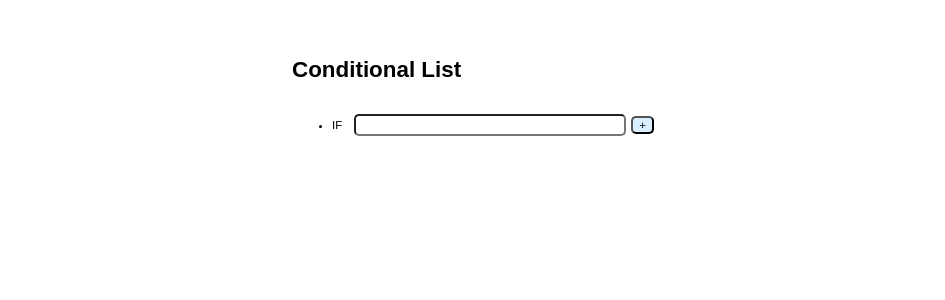
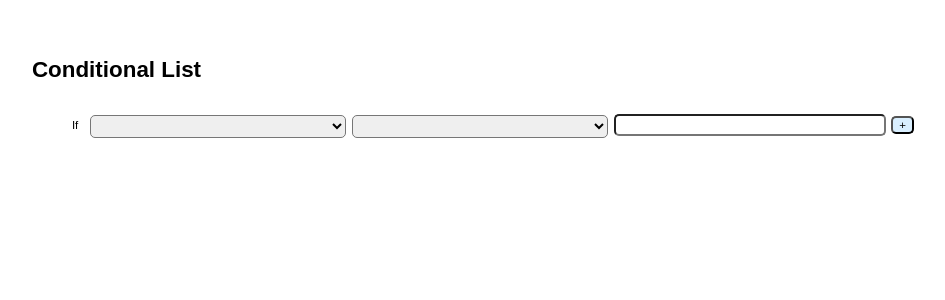
Before and after one commit to AnthonySorise/react-conditional-list, a React (Create React App) app: page / in a window 1280 px wide. Shown: the top 300 px of the page, without its empty margins (167-1112 px from the left). Built offline with nearby package versions, Linux system fonts and the light colour scheme.

Commit message:
another commit

```diff
--- a/src/Components/AddItem.js
+++ b/src/Components/AddItem.js
@@ -11,22 +11,137 @@ const AddItem = props => {
 
     const handleSubmit = (e) => {
         e.preventDefault();
-        let newItem = {text: text, dateTime: getDateString()};
+        let newItem = {text: text, dateTime: getDateString(), ifItem01: document.getElementById('ifItem01').value, ifItemOperator: document.getElementById('ifItemOperator').value, ifItem02: document.getElementById('ifItem02').value};
         props.handleAddItem(newItem);
         setText("");
-        document.getElementById("ifItem03").focus();
+    }
+
+    const concatenateValues = () => {
+        let ifItem01 = document.getElementById('ifItem01');
+        let ifItemOperator = document.getElementById('ifItemOperator');
+        let ifItem02 = document.getElementById('ifItem02');
+
+        return "if " + ifItem01.value + " " + ifItemOperator.options[ifItemOperator.selectedIndex].text + " " + ifItem02.value;
     }
 
     return (
         <div className="addItem">
             <ul>
-                <li>IF
+                <li className="addItemLi">If
                     <form onSubmit={handleSubmit}>
+                        <select id="ifItem01" name="ifItem01" onChange={e => setText(concatenateValues())}>
+                            <option value=""></option>
+                            <option value="carfaxoneowner">carfaxoneowner</option>
+                            <option value="comment1">comment1</option>
+                            <option value="comment2">comment2</option>
+                            <option value="comment3">comment3</option>
+                            <option value="comment4">comment4</option>
+                            <option value="comment5">comment5</option>
+                            <option value="comment6">comment6</option>
+                            <option value="comment7">comment7</option>
+                            <option value="comment8">comment8</option>
+                            <option value="comment9">comment9</option>
+                            <option value="comment10">comment10</option>
+                            <option value="comment11">comment11</option>
+                            <option value="comment12">comment12</option>
+                            <option value="comment13">comment13</option>
+                            <option value="comment14">comment14</option>
+                            <option value="comment15">comment15</option>
+                            <option value="comment16">comment16</option>
+                            <option value="comment17">comment17</option>
+                            <option value="comment18">comment18</option>
+                            <option value="comment19">comment19</option>
+                            <option value="comment20">comment20</option>
+                            <option value="condition">condition</option>
+                            <option value="conditional_price">conditional_price</option>
+                            <option value="datamodifieddate">datamodifieddate</option>
+                            <option value="dateinstock">dateinstock</option>
+                            <option value="daysinstock">daysinstock</option>
+                            <option value="dealer_discount">dealer_discount</option>
+                            <option value="dealer_offer">dealer_offer</option>
+                            <option value="dealerid">dealerid</option>
+                            <option value="dealername">dealername</option>
+                            <option value="description">description</option>
+                            <option value="display_price">display_price</option>
+                            <option value="drivetrain">drivetrain</option>
+                            <option value="engaspiration">engaspiration</option>
+                            <option value="engblock">engblock</option>
+                            <option value="engcubicinches">engcubicinches</option>
+                            <option value="engcyls">engcyls</option>
+                            <option value="engdescription">engdescription</option>
+                            <option value="engliters">engliters</option>
+                            <option value="epacity">epacity</option>
+                            <option value="epaclassification">epaclassification</option>
+                            <option value="epahighway">epahighway</option>
+                            <option value="extcolor">extcolor</option>
+                            <option value="extcolor_code">extcolor_code</option>
+                            <option value="extcolorgeneric">extcolorgeneric</option>
+                            <option value="extcolorhexcode">extcolorhexcode</option>
+                            <option value="feed_id">feed_id</option>
+                            <option value="friendlystyle">friendlystyle</option>
+                            <option value="fueltype">fueltype</option>
+                            <option value="has_video">has_video</option>
+                            <option value="id">id</option>
+                            <option value="imagecount">imagecount</option>
+                            <option value="imagesmodifieddate">imagesmodifieddate</option>
+                            <option value="int_color_code">int_color_code</option>
+                            <option value="int_colorgeneric">int_colorgeneric</option>
+                            <option value="intcolor">intcolor</option>
+                            <option value="intcolorhexcode">intcolorhexcode</option>
+                            <option value="internetprice">internetprice</option>
+                            <option value="intupholstery">intupholstery</option>
+                            <option value="is_new">is_new</option>
+                            <option value="is_used">is_used</option>
+                            <option value="isspecial">isspecial</option>
+                            <option value="location">location</option>
+                            <option value="make">make</option>
+                            <option value="marketclass">marketclass</option>
+                            <option value="miles">miles</option>
+                            <option value="miscprice1">miscprice1</option>
+                            <option value="miscprice2">miscprice2</option>
+                            <option value="miscprice3">miscprice3</option>
+                            <option value="miscprice4">miscprice4</option>
+                            <option value="miscprice5">miscprice5</option>
+                            <option value="model">model</option>
+                            <option value="modelnumber">modelnumber</option>
+                            <option value="msrp">msrp</option>
+                            <option value="sellingprice">sellingprice</option>
+                            <option value="specialprice">specialprice</option>
+                            <option value="standardbody">standardbody</option>
+                            <option value="stock">stock</option>
+                            <option value="title">title</option>
+                            <option value="total_add_ons_value">total_add_ons_value</option>
+                            <option value="total_conditional_incentives_value">total_conditional_incentives_value</option>
+                            <option value="total_incentives_value">total_incentives_value</option>
+                            <option value="total_savings">total_savings</option>
+                            <option value="trans">trans</option>
+                            <option value="transdescription">transdescription</option>
+                            <option value="trim">trim</option>
+                            <option value="type">type</option>
+                            <option value="video_cc_url">video_cc_url</option>
+                            <option value="video_url">video_url</option>
+                            <option value="vin">vin</option>
+                            <option value="year">year</option>
+                        </select>
+                        <select id="ifItemOperator" name="ifItemOperator" onChange={e => setText(concatenateValues())}>
+                            <option value=""></option>
+                            <option value="equals">equals</option>
+                            <option value="does_not_equal">does not equal</option>
+                            <option value="is_less_than">is less than</option>
+                            <option value="is_greater_than">is greater than</option>
+                            <option value="is_less_than_or_equal">is less than or equal to</option>
+                            <option value="is_greater_than_or_equal">is greater than or equal to</option>
+                            <option value="contains">contains</option>
+                            <option value="does_not_contain">doesn't contain</option>
+                            <option value="starts_with">starts with</option>
+                            <option value="does_not_start_with">doesn't start with</option>
+                            <option value="ends_with">ends with</option>
+                            <option value="does_not_end_with">doesn't end with</option>
+                        </select>
                         <input
-                            id="ifItem03"
+                            id="ifItem02"
                             type="text"
-                            value={text}
-                            onChange={e => setText(e.target.value)}
+                            onChange={e => setText(concatenateValues())}
                         />
                         <input class="addItemBtn" type="submit" value="+" />
                     </form>
--- a/src/Components/ConditionalList.js
+++ b/src/Components/ConditionalList.js
@@ -43,7 +43,7 @@ const ConditionalList = props => {
             <table>
                 <tbody>
                 {listItems.map((item, i) =>
-                    <ListItem key = {i} index = {i} text={item.text} dateTime={item.dateTime} handleRemoveItem={handleRemoveItem}/>
+                    <ListItem key = {i} index = {i} text={item.text} dateTime={item.dateTime} ifItem01={item.ifItem01} ifItemOperator={item.ifItemOperator} ifItem02={item.ifItem02} handleRemoveItem={handleRemoveItem}/>
                 )}
                 </tbody>
             </table>
--- a/src/Components/ListItem.js
+++ b/src/Components/ListItem.js
@@ -4,7 +4,7 @@ import '../Styles/_listItem.css'
 const ListItem = props => {
 
     return (
-        <tr className="listItem">
+        <tr className="listItem" if-item-01={props.ifItem01} if-item-operator={props.ifItemOperator} if-item-02={props.ifItem02}>
             <td>
                 <ul><li></li></ul>
             </td>
--- a/src/Styles/_addItem.css
+++ b/src/Styles/_addItem.css
@@ -9,12 +9,27 @@
     display:inline-block;
     margin-left:12px;
 }
-.addItem #ifItem03{
+.addItemLi{
+    list-style:none;
+}
+.addItem #ifItem02{
     width: 20vmax;
     height: 1.25vmax;
     padding-left: 10px;
     border-radius: 5px;
     margin-top: 5px;
+}
+.addItem #ifItemOperator{
+    margin-left:6px;
+    margin-right:6px;
+}
+.addItem select{
+    width: 20vmax;
+    height: 1.75vmax;
+    padding-left: 10px;
+    border-radius: 5px;
+    position:relative;
+    top:2px;
 }
 .addItemBtn{
     border-radius: 5px;
```
